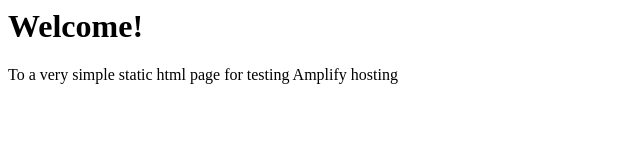
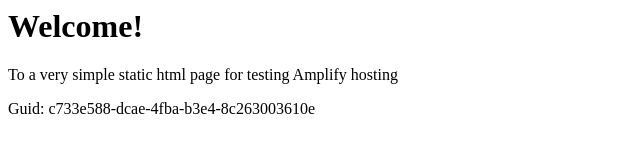
Before and after one commit to aws-aemilia-nrt/Github-PR-Commit-Integration-Test-DoNotTouch-v1-preprod-ap-northeast-1, a website: page src/index.html in a window 1280 px wide. Shown: the whole page, without its empty margins (0-640 px from the left). Drawn offline with Linux system fonts and the light colour scheme.

Commit message:
commit from integ tests

```diff
--- a/src/index.html
+++ b/src/index.html
@@ -1,3 +1,5 @@
+
+
 <html lang="en">
 
 <head>
@@ -10,6 +12,6 @@
 <body>
     <h1>Welcome!</h1>
     <p>To a very simple static html page for testing Amplify hosting</p>
-</body>
+    <p>Guid: c733e588-dcae-4fba-b3e4-8c263003610e</p></body>
 
 </html>
```
